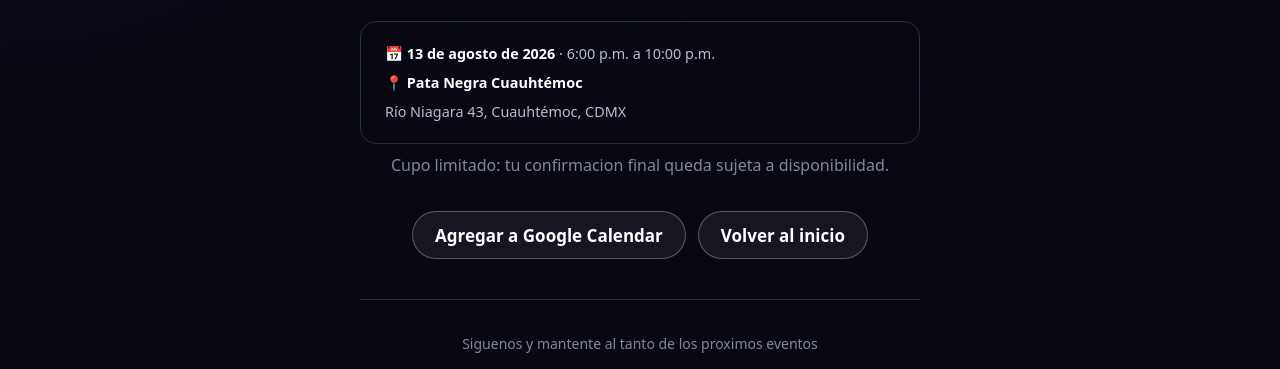
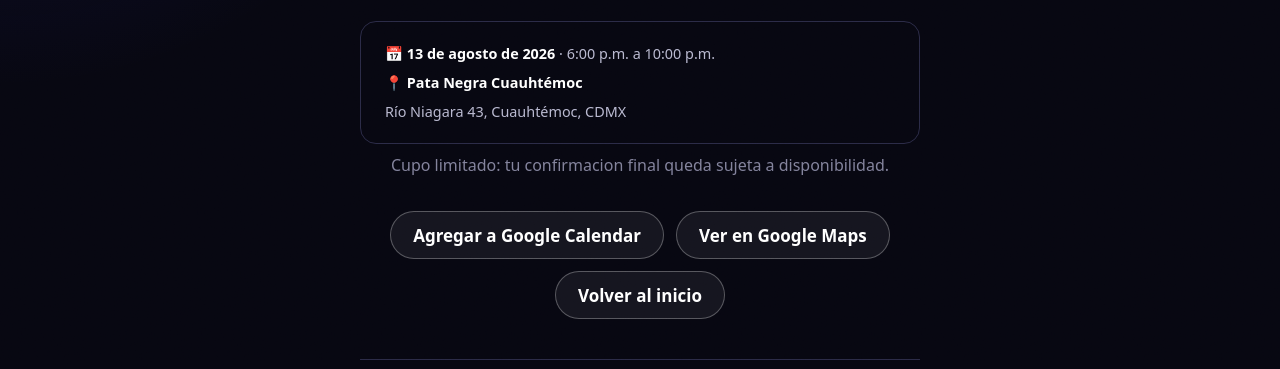
Before and after one commit to noisia-ai/listen-up, a website: page gracias/index.html in a window 1280 px wide. Shown: the part 393-762 px from the top of the page. Drawn offline with Linux system fonts and the light colour scheme; a web font is replaced by a local one.

Commit message:
agregando ver en google maps

```diff
--- a/gracias/index.html
+++ b/gracias/index.html
@@ -235,6 +235,7 @@
             note: "Cupo limitado: tu confirmacion final queda sujeta a disponibilidad.",
             actions: [
               { label: "Agregar a Google Calendar", href: "https://calendar.google.com/calendar/render?action=TEMPLATE&text=ListenUp!+5.0&dates=20260814T000000Z%2F20260814T040000Z&details=Del+insight+a+la+acci%C3%B3n%3A+C%C3%B3mo+la+IA+est%C3%A1+redefiniendo+el+Social+Listening&location=Pata+Negra+Cuauht%C3%A9moc%2C+R%C3%ADo+Niagara+43%2C+Cuauht%C3%A9moc%2C+CDMX", target: "_blank", primary: false },
+              { label: "Ver en Google Maps", href: "https://www.google.com/maps/search/?api=1&query=Pata+Negra+Cuauht%C3%A9moc%2C+R%C3%ADo+Niagara+43%2C+Cuauht%C3%A9moc%2C+CDMX", target: "_blank", primary: false },
               { label: "Volver al inicio", href: "../", primary: false },
             ],
           },
```
